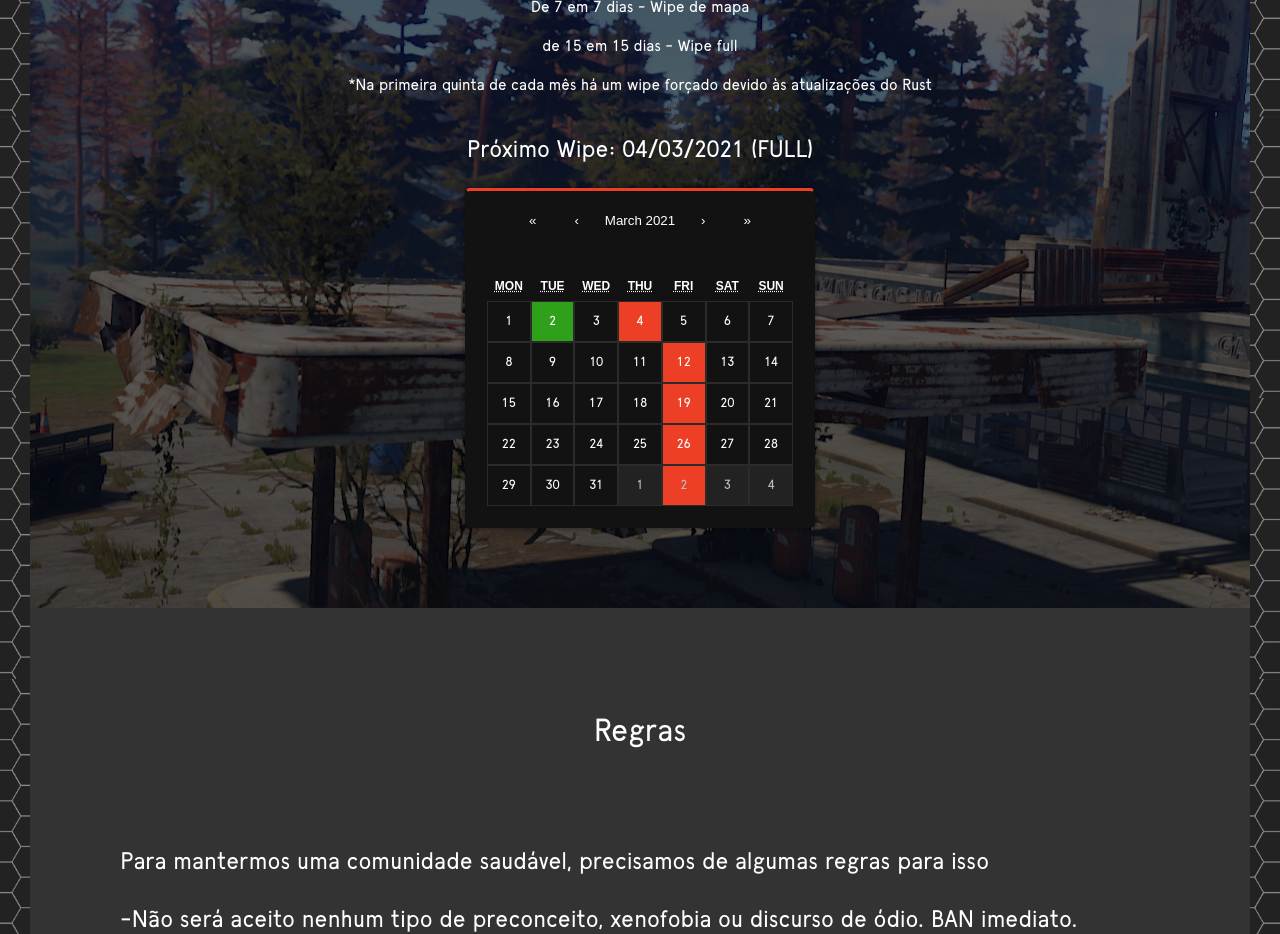
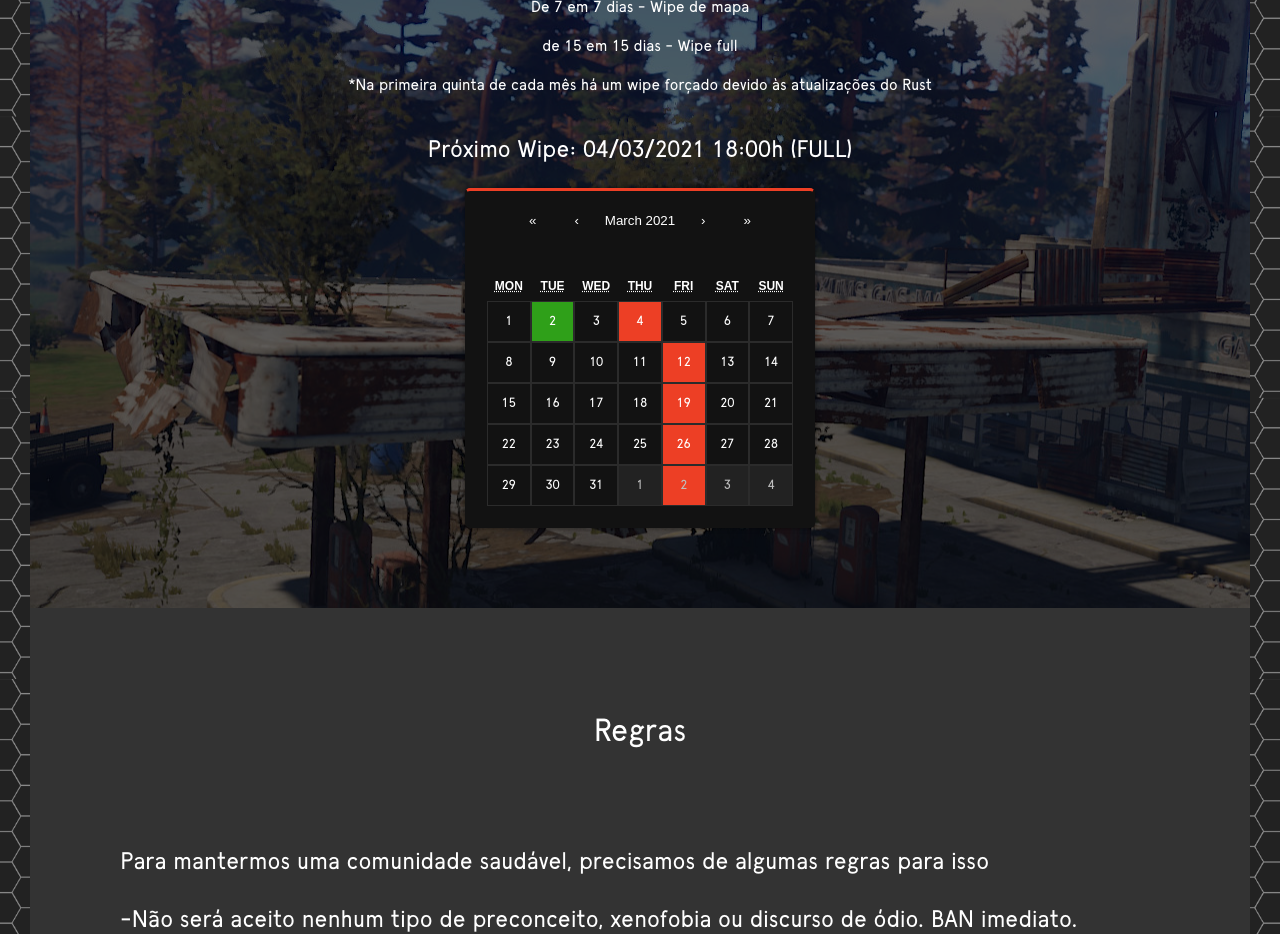
Before and after one commit to euSamuelSan/rustServer-site, a React (Create React App) app: page / in a window 1280 px wide. Shown: the part 3700-4634 px from the top of the page. Built offline with nearby package versions, Linux system fonts and the light colour scheme.

Commit message:
fix: Add hours on WipeInfo.js

```diff
--- a/src/wipeinfo/WipeInfo.js
+++ b/src/wipeinfo/WipeInfo.js
@@ -50,7 +50,7 @@ export default function WipeInfo() {
                         devido às atualizações do Rust
                     </Text>
                 </TextContainer>
-                <Subtitle>Próximo Wipe: 04/03/2021 (FULL)</Subtitle>
+                <Subtitle>Próximo Wipe: 04/03/2021 18:00h (FULL)</Subtitle>
                 <Calendar
                     minDetail={"month"}
                     tileClassName={({ date, view }) => WipeDates(date, view)}
```
